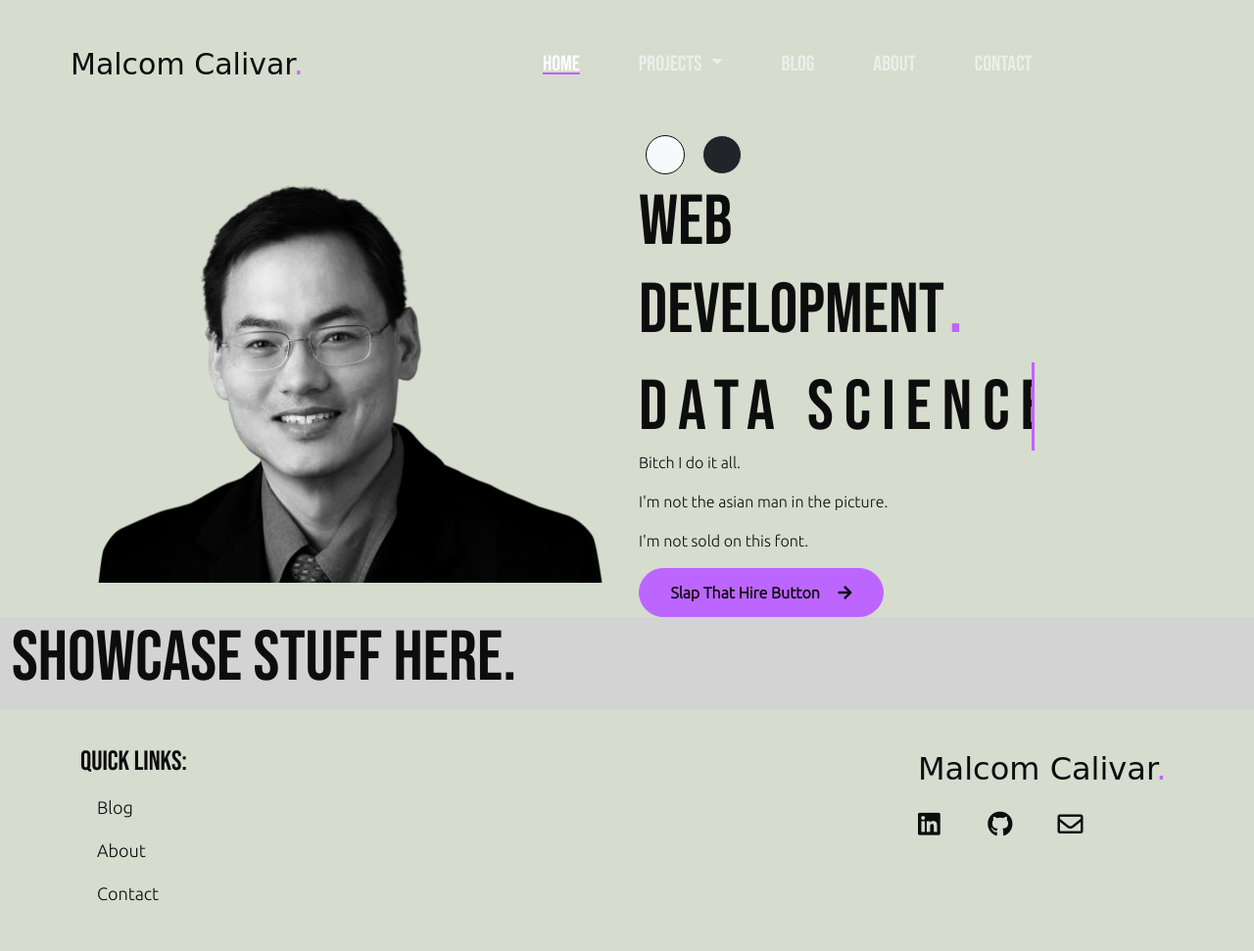
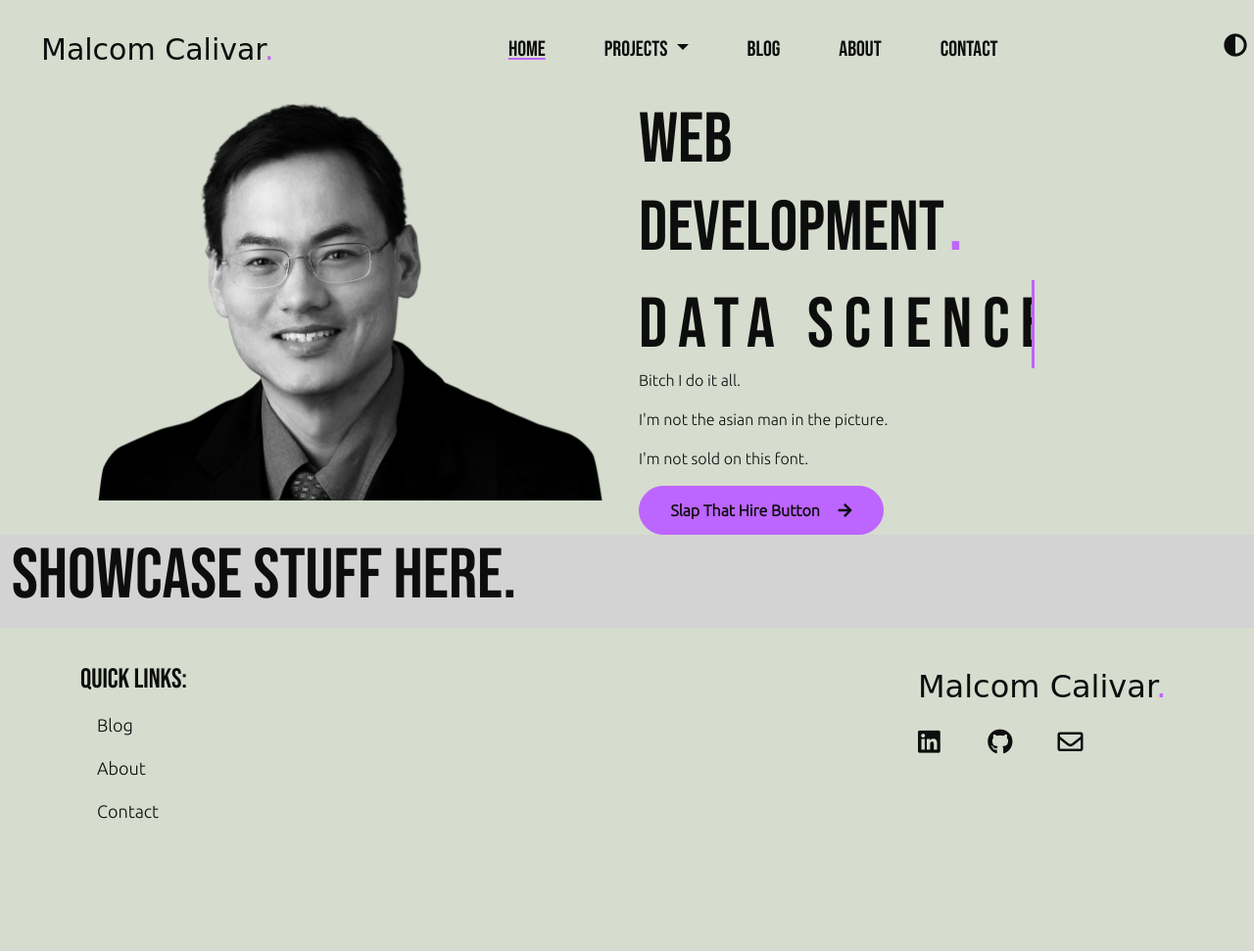
Before and after one commit to arkmalcom/portfolio-website, a Django app: page / in a window 1280 px wide. Shown: the whole page at 98% size. After the commit the page ends 836 px from the top, so only its background shows below. Run offline with Django 3.2, Linux system fonts and the light colour scheme; some libraries are stand-ins or nearby versions; some web fonts are replaced.

Commit message:
theme switcher for dark/light

```diff
--- a/home/static/home/main.js
+++ b/home/static/home/main.js
@@ -1,12 +1,22 @@
-const currentTheme = localStorage.getItem('theme');
+let currentTheme = localStorage.getItem('theme');
 
-if(currentTheme === 'theme-dark') {
-    setTheme('theme-dark');
+if(currentTheme === 'dark-theme') {
+    setTheme('dark-theme');
 } else {
-    setTheme('theme-light');
+    setTheme('light-theme');
 }
 
 function setTheme(themeName) {
     localStorage.setItem('theme', themeName);
     document.documentElement.setAttribute("data-theme", themeName);
 }
+
+function switchTheme() {
+    if(currentTheme === 'light-theme') {
+        setTheme('dark-theme');
+        currentTheme = 'dark-theme'
+    } else if(currentTheme === 'dark-theme') {
+        setTheme('light-theme');
+        currentTheme = 'light-theme'
+    }
+}
--- a/home/static/home/style.css
+++ b/home/static/home/style.css
@@ -4,6 +4,10 @@
 @import url('https://fonts.googleapis.com/css2?family=Ubuntu:wght@300&display=swap');
 
 /* Animations */
+
+* {
+    transition: background-color 0.6s ease;
+}
 
 .typewriter {
     overflow: hidden;
@@ -70,7 +74,7 @@
     100% {opacity:1;}
   }
 /* Theme styling */
-html[data-theme="theme-dark"] {
+html[data-theme="dark-theme"] {
     --color-primary: #0d0d0d;
     --color-secondary: #4d4d4d;
     --color-tertiary: #1b1b1b;
@@ -78,7 +82,7 @@ html[data-theme="theme-dark"] {
     --font-color: #D6DCCE;
 }
 
-html[data-theme="theme-light"] {
+html[data-theme="light-theme"] {
     --color-primary: #D6DCCE;
     --color-secondary: #777474;
     --color-tertiary: #d3d3d3;
@@ -132,11 +136,28 @@ footer a:hover, footer a:active, footer a:focus {
 }
 
 /* Styles for nav bar and its inputs */
+
+.theme-switch {
+    width: 25px;
+    background-color: transparent;
+    border: transparent;
+    color: var(--font-color)
+  }
+.theme-switch i {
+    margin: 0 0 0 0;
+    padding: 0 0 10px 0;
+    font-size: 24px;
+}
+
 .nav-item > a {
     margin-left: 1em;
     margin-right: 1em;
     color: var(--font-color);
 }
+
+.navbar-toggler-icon {
+    background-image: none;
+  }
 
 .nav-item a:focus, .nav-item a:hover {
     color: var(--color-secondary);
@@ -157,8 +178,8 @@ footer a:hover, footer a:active, footer a:focus {
     font-family: 'Style Script', cursive;
     font-size: 30px;
     text-align: center;
-    margin: 1em;
-    padding-left: 1em;
+    margin: .5em;
+    padding-left: .5em;
 }
 
 /* Button styles */
--- a/home/templates/home/base.html
+++ b/home/templates/home/base.html
@@ -1,6 +1,6 @@
 {% load static %}
 <!DOCTYPE html>
-<html lang="en" class="theme-dark">
+<html lang="en" class="dark-theme">
 <head>
     <meta charset="utf-8">
     <meta name="viewport" content="width=device-width, initial-scale=1">
@@ -12,11 +12,11 @@
     {% endblock %}
 </head>
 <body>
-  <nav class="navbar navbar-expand-lg navbar-dark">
+  <nav class="navbar navbar-expand-lg">
     <div class="container-fluid">
       <a class="navbar-brand" href="{% url 'home' %}">Malcom Calivar<span style="color: var(--color-accent)">.</span></a>
       <button class="navbar-toggler" type="button" data-bs-toggle="collapse" data-bs-target="#navbarSupportedContent" aria-controls="navbarSupportedContent" aria-expanded="false" aria-label="Toggle navigation">
-        <span class="navbar-toggler-icon"></span>
+        <span class="navbar-toggler-icon"><i class="fas fa-bars"></i></span>
       </button>
       <div class="collapse navbar-collapse" id="navbarSupportedContent">
         <ul class="navbar-nav mx-auto">
@@ -44,17 +44,11 @@
           </li>
         </ul>
       </div>
+      <button class="theme-switch" aria-label="toggle theme" onclick="switchTheme()">
+        <i class="fas fa-adjust"></i>
+      </button>
     </div>
   </nav>
-      <div class="container">
-          <div class="row">
-              <div class="col-lg-3 offset-lg-6 col-xs-2">
-                <button type="button" class="btn btn-light btn-circle btn-md" id="light" onclick="setTheme('theme-light')"></button>
-                <button type="button" class="btn btn-dark btn-circle" id="dark" onclick="setTheme('theme-dark')"></button>
-              </div>
-          </div>
-      </div>
-
     {% block content %}
 
     {% endblock %}
```
